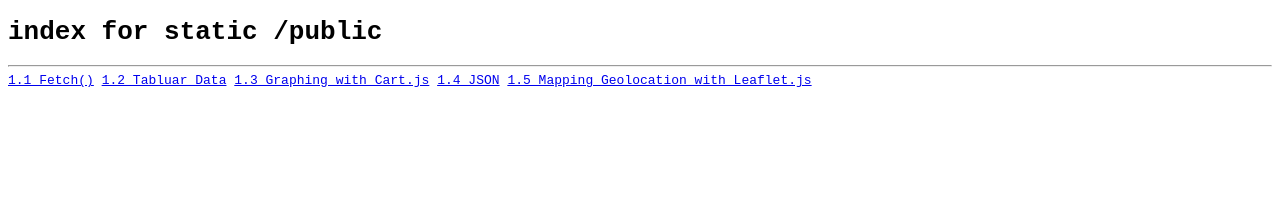
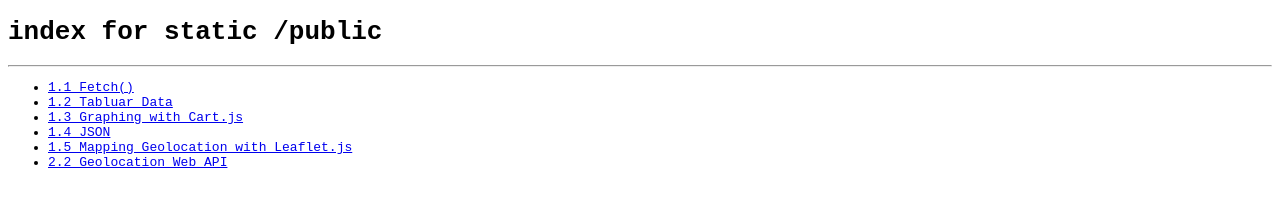
Before and after one commit to rafaelmuto/Working-with-Data-and-APIs-in-JavaScript, a website: page public/index.html in a window 1280 px wide. Drawn offline with Linux system fonts and the light colour scheme.

Commit message:
updating index.html

```diff
--- a/public/index.html
+++ b/public/index.html
@@ -14,12 +14,13 @@
   <body>
     <h1>index for static /public</h1>
     <hr />
-    <a href="1.1 fetch().html">1.1 Fetch()</a>
-    <a href="1.2 Tabular Data.html">1.2 Tabluar Data</a>
-    <a href="1.3 Graphing with Chart.js.html">1.3 Graphing with Cart.js</a>
-    <a href="1.4 JSON.html">1.4 JSON</a>
-    <a href="1.5 Mapping Geolocation with Leafletjs.html"
-      >1.5 Mapping Geolocation with Leaflet.js
-    </a>
+    <ul>
+      <li><a href="1.1 fetch().html">1.1 Fetch()</a></li>
+      <li><a href="1.2 Tabular Data.html">1.2 Tabluar Data</a></li>
+      <li><a href="1.3 Graphing with Chart.js.html">1.3 Graphing with Cart.js</a></li>
+      <li><a href="1.4 JSON.html">1.4 JSON</a></li>
+      <li><a href="1.5 Mapping Geolocation with Leafletjs.html">1.5 Mapping Geolocation with Leaflet.js</a></li>
+      <li><a href="2.2 Geolocation Web API.html">2.2 Geolocation Web API</a></li>
+    </ul>
   </body>
 </html>
```
